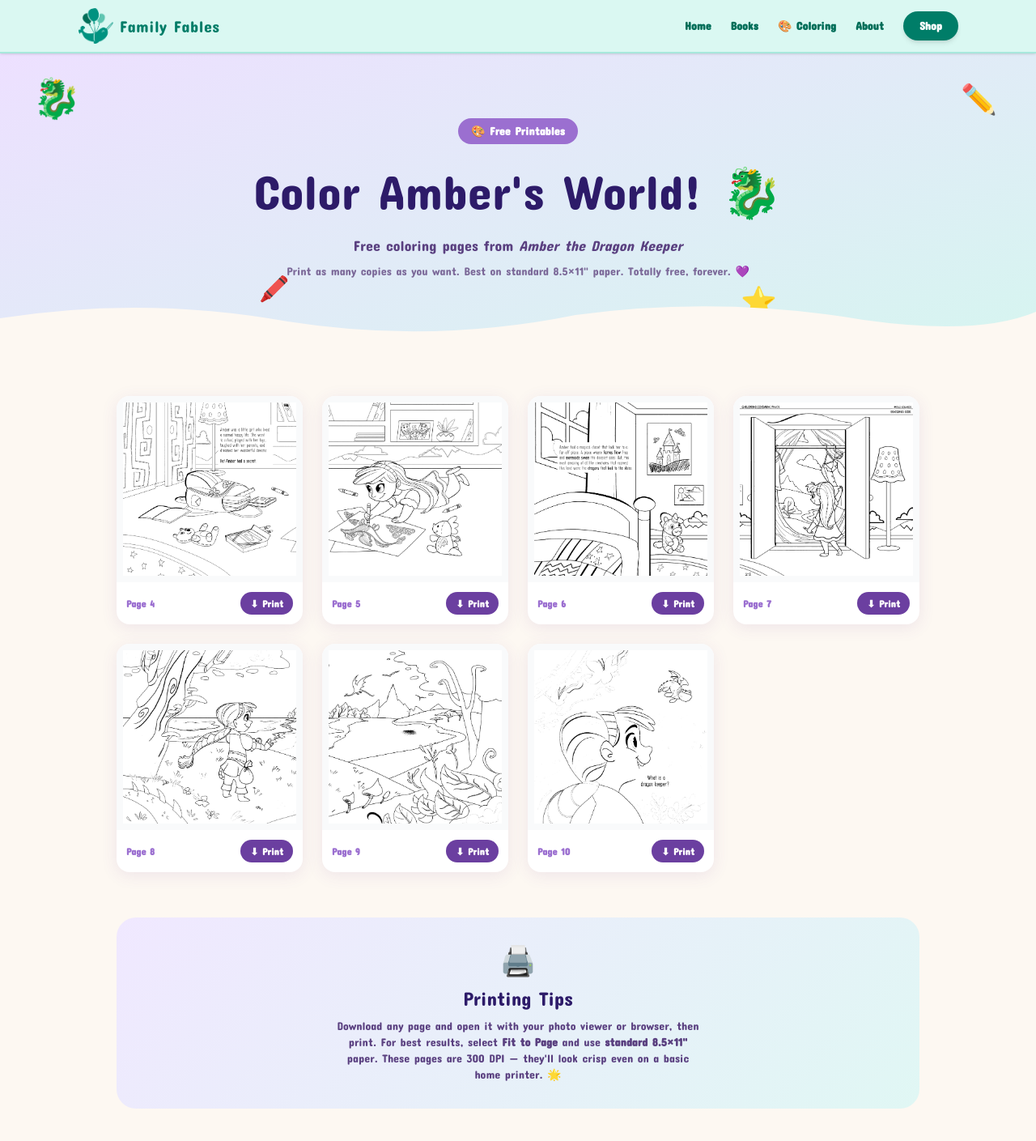
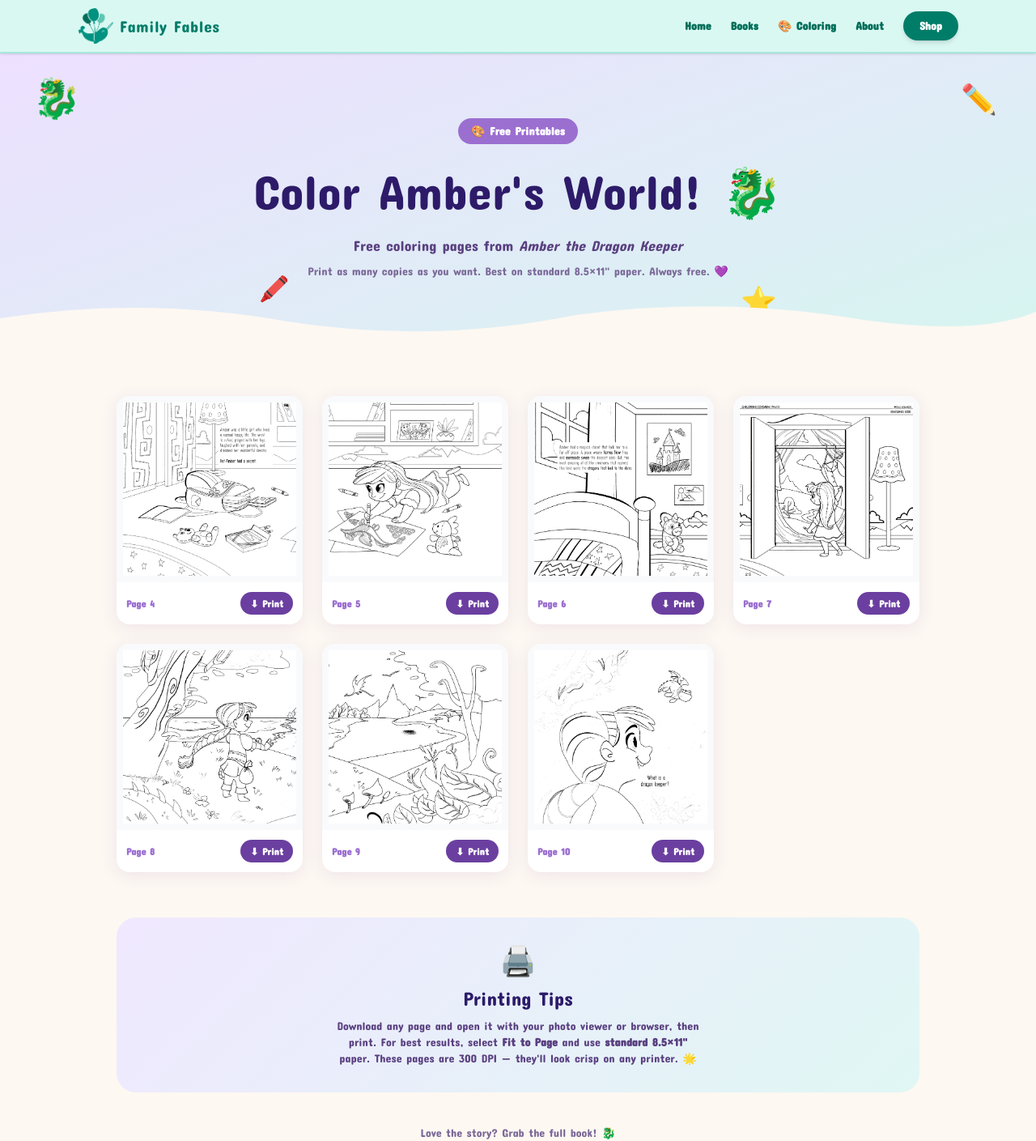
Before and after one commit to zpphillips-star/familyfables, a Next.js app: page /coloring in a window 1280 px wide. Shown: the top 1409 px of the page at 81% size. Built offline with nearby package versions, Linux system fonts and the light colour scheme.

Commit message:
Fix copy: remove 'forever' and 'basic'

```diff
--- a/app/coloring/page.tsx
+++ b/app/coloring/page.tsx
@@ -46,7 +46,7 @@ export default function ColoringPage() {
             Free coloring pages from <em>Amber the Dragon Keeper</em>
           </p>
           <p className="text-sm" style={{ color: '#7B6898' }}>
-            Print as many copies as you want. Best on standard 8.5×11&quot; paper. Totally free, forever. 💜
+            Print as many copies as you want. Best on standard 8.5×11&quot; paper. Always free. 💜
           </p>
         </div>
 
@@ -134,7 +134,7 @@ export default function ColoringPage() {
           <p className="text-sm max-w-md mx-auto" style={{ color: '#5A4080' }}>
             Download any page and open it with your photo viewer or browser, then print.
             For best results, select <strong>Fit to Page</strong> and use <strong>standard 8.5×11&quot;</strong> paper.
-            These pages are 300 DPI — they&apos;ll look crisp even on a basic home printer. 🌟
+            These pages are 300 DPI — they&apos;ll look crisp on any printer. 🌟
           </p>
         </div>
 
```
